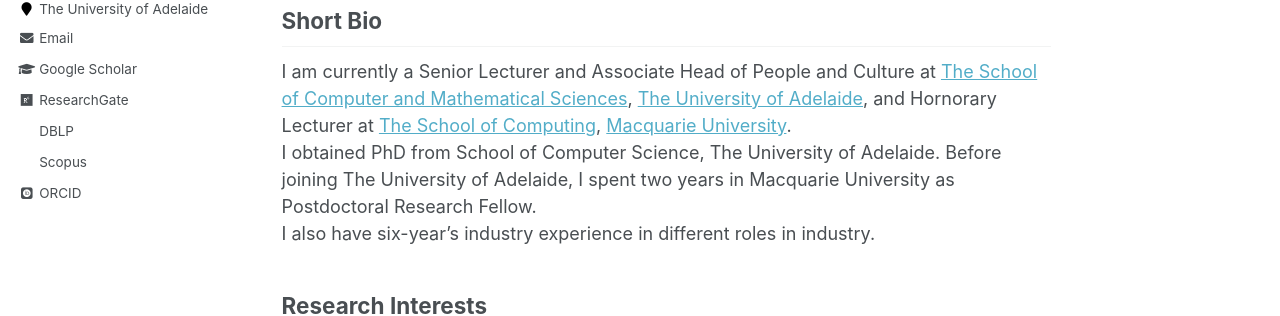
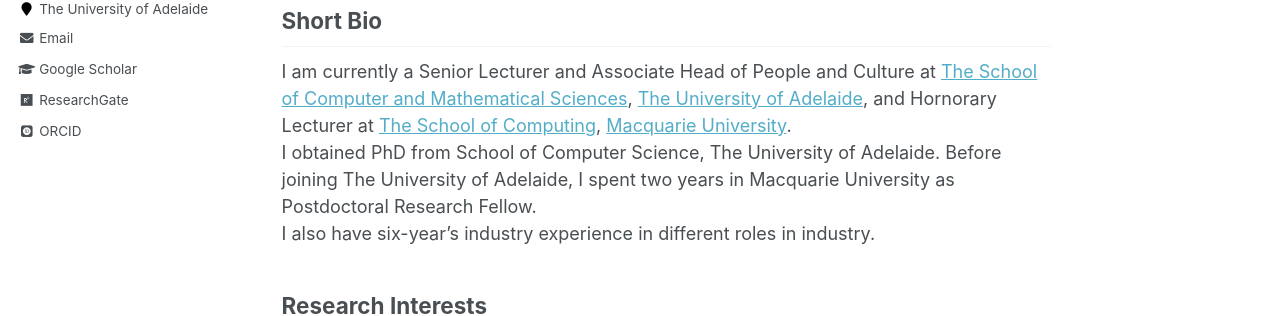
Before and after one commit to weiezhang/weiezhang.github.io, a Jekyll site: the page built from _pages/about.md, in a window 1280 px wide. Shown: the part 443-759 px from the top of the page. Built offline with Jekyll 4.4.1, drawn with Linux system fonts in a browser that asks for light colours; some web fonts are replaced.

Commit message:
Update _config.yml

```diff
--- a/_config.yml
+++ b/_config.yml
@@ -90,8 +90,8 @@ author:
   email            : "wei.e.zhang@adelaide.edu.au"
   orcid            : "http://orcid.org/0000-0002-0406-5974"
   researchgate     : "https://www.researchgate.net/profile/Wei-Emma-Zhang"
-  dblp             : "https://dblp.uni-trier.de/pid/147/9092.html"
-  scopus           : "https://www.scopus.com/authid/detail.uri?authorId=56285881300"
+  dblp             : #"https://dblp.uni-trier.de/pid/147/9092.html"
+  scopus           : #"https://www.scopus.com/authid/detail.uri?authorId=56285881300"
   semantics        : "https://www.semanticscholar.org/author/W.-Zhang/32794831"
   uri              :
   bitbucket        :
```
